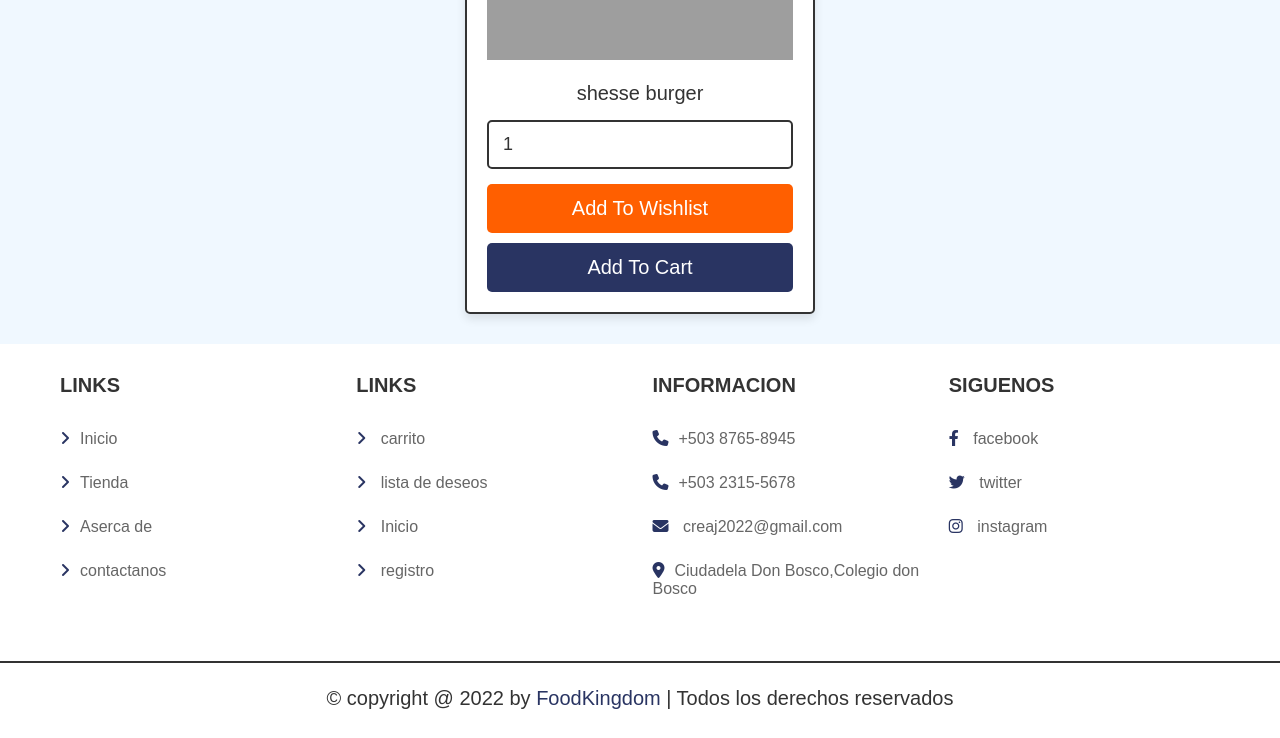
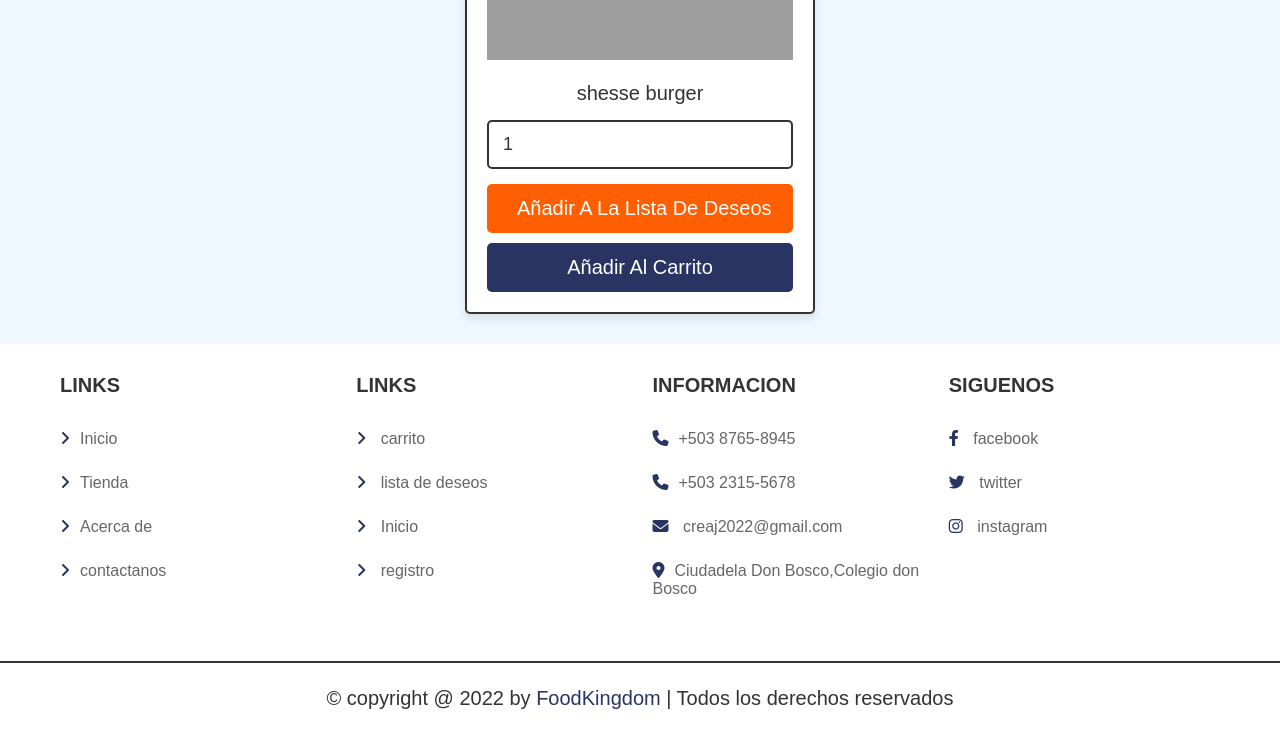
Before and after one commit to Foodcdb/CREAJ, a PHP site: page /category.php?category=vegitables in a window 1280 px wide. Shown: the part 351-1089 px from the top of the page. Run offline with PHP 8.4, Linux system fonts and the light colour scheme; a user stored in the database is signed in; data comes from the database, SQL or seed files in the repository; data that the repository does not hold is empty; some libraries are stand-ins or nearby versions; grey boxes are pictures that could not be loaded.

Commit message:
Traduccion
e

```diff
--- a/category.php
+++ b/category.php
@@ -118,13 +118,13 @@ if(isset($_POST['add_to_cart'])){
       <input type="hidden" name="p_price" value="<?= $fetch_products['price']; ?>">
       <input type="hidden" name="p_image" value="<?= $fetch_products['image']; ?>">
       <input type="number" min="1" value="1" name="p_qty" class="qty">
-      <input type="submit" value="add to wishlist" class="option-btn" name="add_to_wishlist">
-      <input type="submit" value="add to cart" class="btn" name="add_to_cart">
+      <input type="submit" value="añadir a la lista de deseos" class="option-btn" name="add_to_wishlist">
+      <input type="submit" value="añadir al carrito" class="btn" name="add_to_cart">
    </form>
    <?php
       }
    }else{
-      echo '<p class="empty">no products added yet!</p>';
+      echo '<p class="empty">no hay productos agregados!</p>';
    }
    ?>
 
--- a/footer.php
+++ b/footer.php
@@ -6,7 +6,7 @@
          <h3>Links</h3>
          <a href="home.php"> <i class="fas fa-angle-right"></i>Inicio</a>
          <a href="shop.php"> <i class="fas fa-angle-right"></i>Tienda</a>
-         <a href="about.php"> <i class="fas fa-angle-right"></i>Aserca de</a>
+         <a href="about.php"> <i class="fas fa-angle-right"></i>Acerca de</a>
          <a href="contact.php"> <i class="fas fa-angle-right"></i>contactanos</a>
       </div>
 
```
Also changed, not shown: shop.php (+5 -5 lines), wishlist.php (+4 -4 lines).
